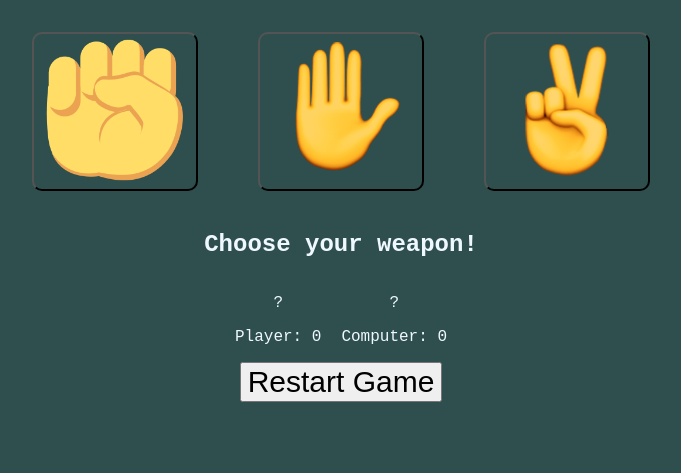
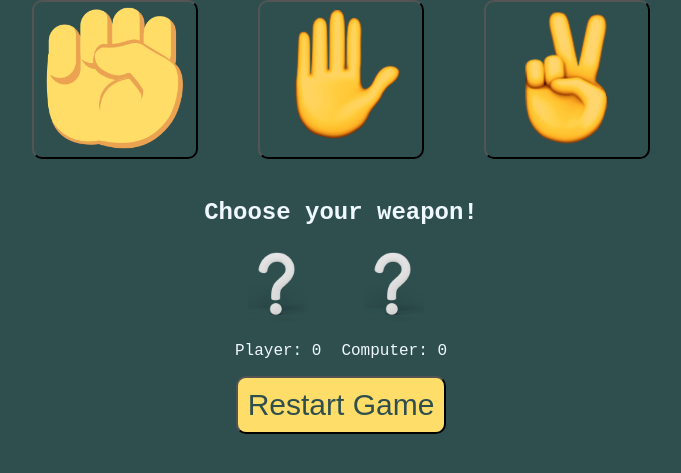
Before and after one commit to acharat/odin-rock-paper-scissors, a plain HTML site: page index.html in a window 1280 px wide. Both pictures are taken after a click on the button "Restart Game". Shown: the part 241-714 px from the top of the page, without its empty margins (299-980 px from the left). Drawn offline with Linux system fonts and the light colour scheme.

Commit message:
Final CSS changes completed

```diff
--- a/index.html
+++ b/index.html
@@ -15,10 +15,10 @@
                 <img src="img/rock.png" width="150" id = "rock">
             </button>
             <button class = "playbutton">
-                <img src="img/paper.png" width="150" id = "paper">
+                <img src="img/paper.png" width=150ps id = "paper">
             </button>
             <button class = "playbutton">
-                <img src="img/scissors.png" width="150" id = "scissors">
+                <img src="img/scissors.png" width=150px id = "scissors">
             </button>
 
         </div>
@@ -27,11 +27,11 @@
             <h2 id="finalresult">Choose your weapon!</h2>
             <div id = "gameplay">
                 <div id = "player">
-                    <p id = "playerchoice">?</p>
+                    <img id = "playerchoice" src="img/question.webp" height = 75px>
                     <p id = "playerscore">Player: 0</p>
                 </div>
                 <div id = "computer">
-                    <p id = computerchoice>?</p>
+                    <img id = computerchoice src="img/question.webp" height = 75px>
                     <p id = "computerscore">Computer: 0</p>
                 </div>
             </div>
--- a/script.js
+++ b/script.js
@@ -70,8 +70,10 @@ function restartGame() {
     humanScore = 0;
     computerScore = 0;
     finalResult.textContent = 'Choose your weapon!';
-    playerChoiceDom.textContent = '?';
-    computerChoiceDom.textContent = '?';
+    //playerChoiceDom.textContent = '?';
+    //computerChoiceDom.textContent = '?';
+    playerChoiceDom.src = 'img/question.webp';
+    computerChoiceDom.src = 'img/question.webp';
     playerScoreDom.textContent = 'Player: 0';
     computerScoreDom.textContent = 'Computer: 0';
     //scores.textContent = '? ?';
@@ -79,8 +81,11 @@ function restartGame() {
 
 function playRound () {
 
-    playerChoiceDom.textContent = `${humanChoice}`;
-    computerChoiceDom.textContent = `${computerChoice}`;
+    //playerChoiceDom.textContent = `${humanChoice}`;
+    //computerChoiceDom.textContent = `${computerChoice}`;
+    playerChoiceDom.src = `img/${humanChoice}.png`;
+    computerChoiceDom.src = `img/${computerChoice}.png`;
+
 
 
     if (computerChoice == humanChoice) {
--- a/styles.css
+++ b/styles.css
@@ -25,13 +25,12 @@ img {
 
 #restart {
     font-size: 30px;
-    margin-left: auto;
-    margin-right: auto;
+    padding: 10px;
+    border-radius: 10px;
+    background-color: #ffdd69;
+    color: darkslategray;
 }
 
-#finalresult {
-
- }
 
 #gameplay {
     display: flex;
```
Also changed, not shown: img/question.png (added), img/question.webp (added).
